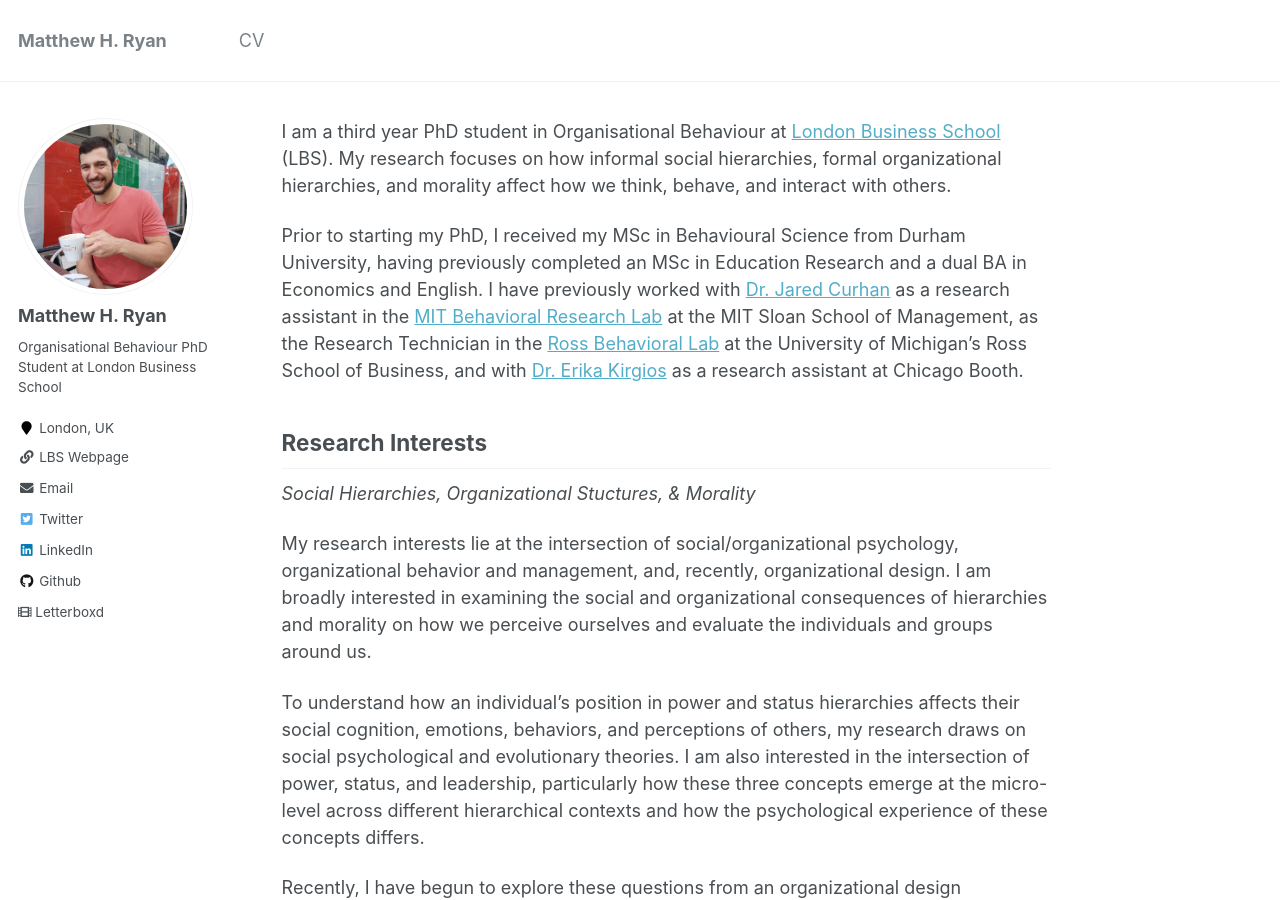
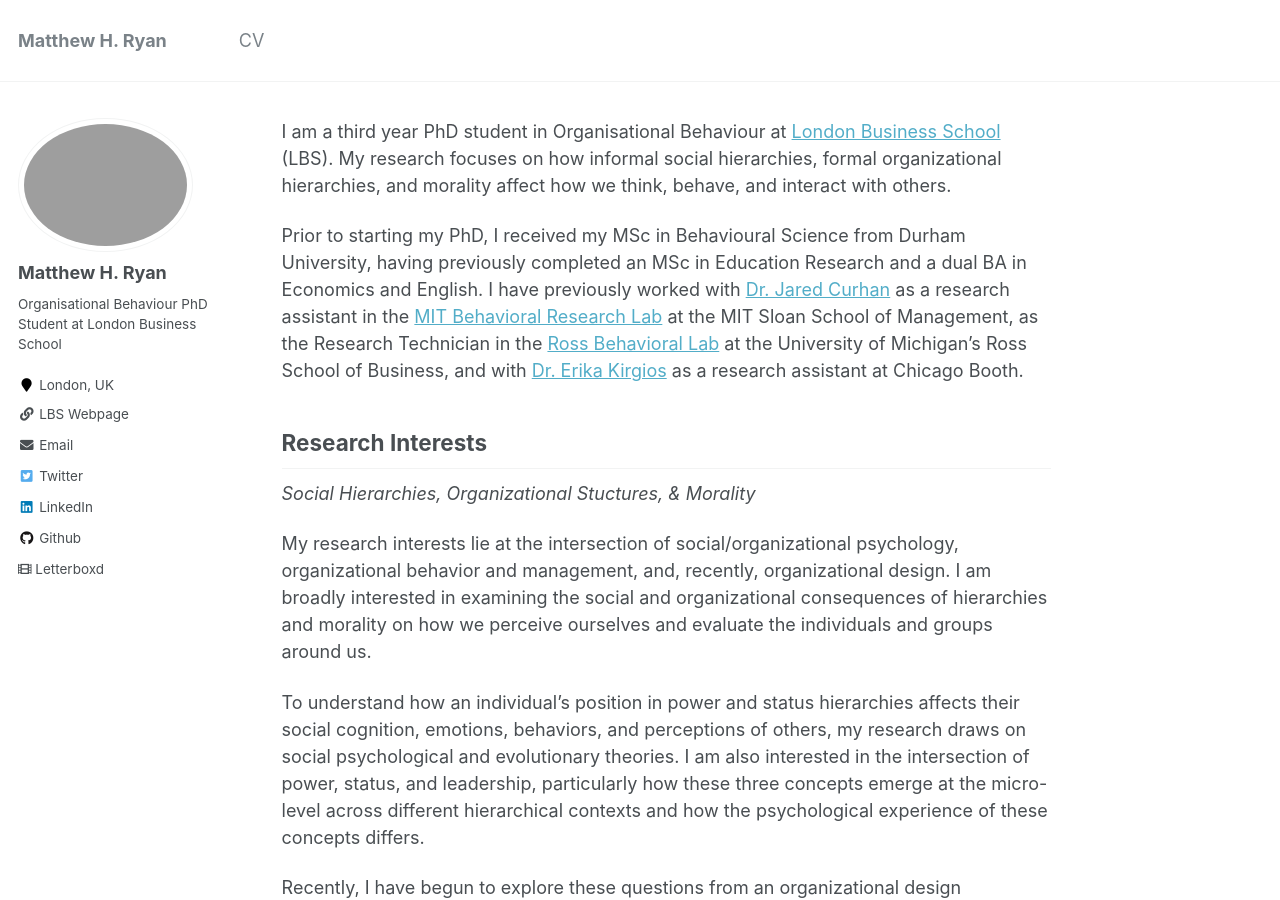
Before and after one commit to mattyhryan/mattyhryan.github.io, a Jekyll site: the page built from _pages/about.md, in a window 1280 px wide and 900 px high. Built offline with Jekyll 4.4.1, drawn with Linux system fonts in a browser that asks for light colours; a style sheet for code colours, icons or effects is not loaded.

Commit message:
Update _config.yml

```diff
--- a/_config.yml
+++ b/_config.yml
@@ -81,7 +81,7 @@ analytics:
 # Site Author
 author:
   name             : "Matthew H. Ryan"
-  avatar           : "mr_pic.JPG"
+  avatar           : "mr_pic.JPG.jpg"
   bio              : "Organisational Behaviour PhD Student at London Business School"
   location         : "London, UK"
   employer         :
```
